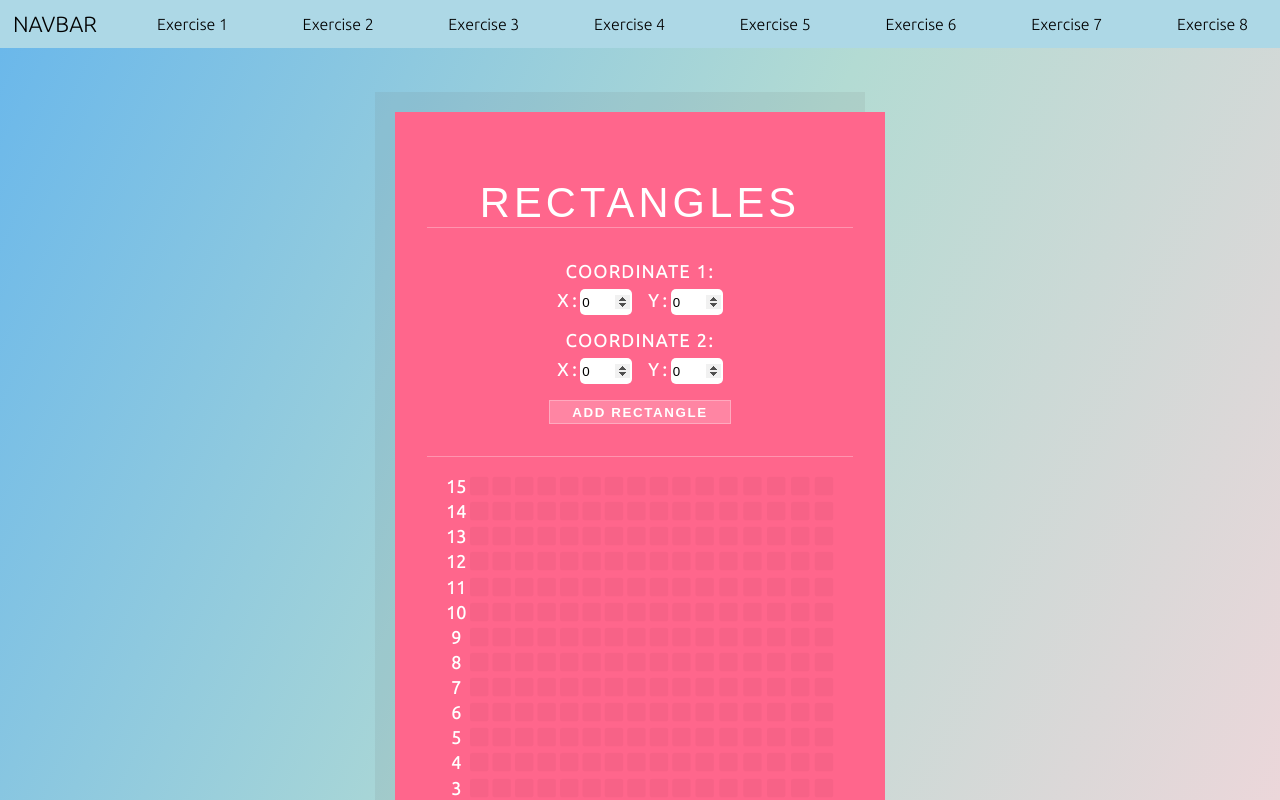
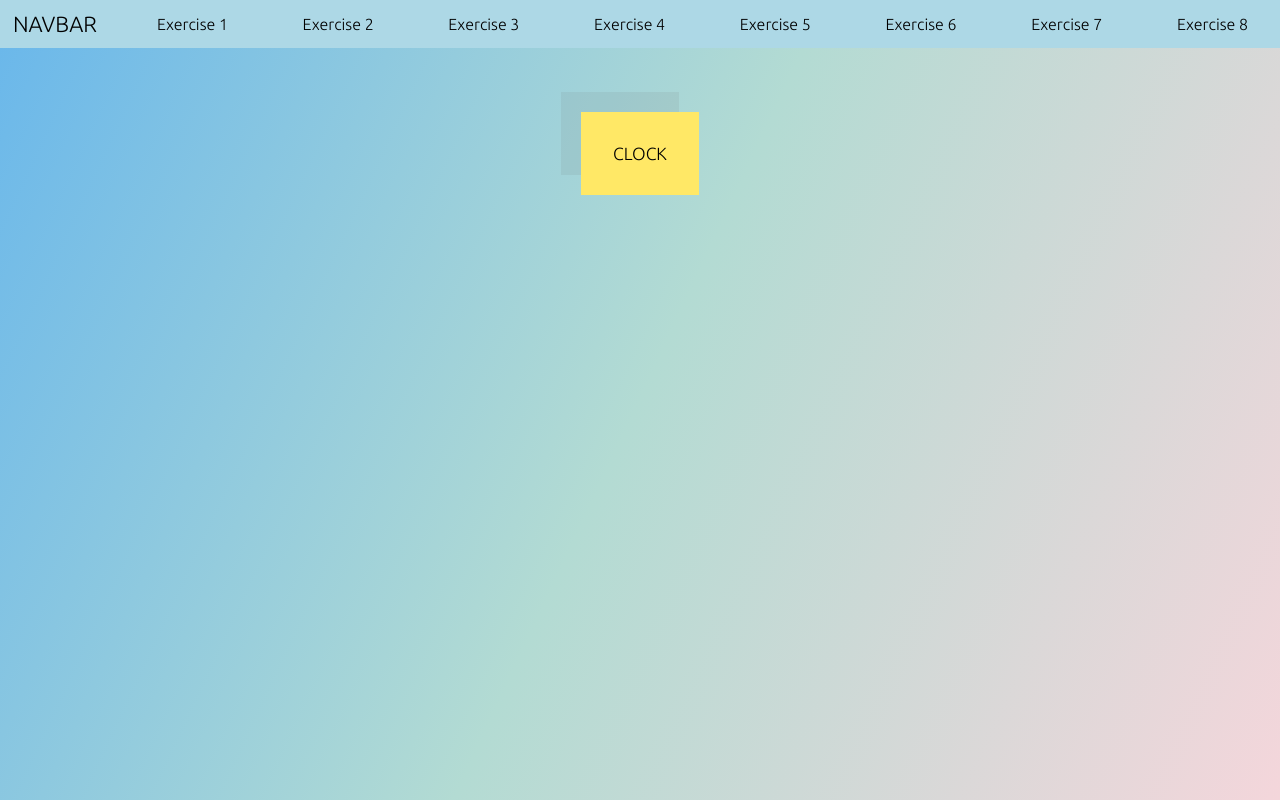
Before and after one commit to DougFelix/ReactKaffa, a React (Create React App) app in the folder kaffamobile/: page / in a window 1280 px wide. Shown: the top 800 px of the page. Built offline with nearby package versions, Linux system fonts and the light colour scheme.

Commit message:
Installed Axios and created WorldClock

```diff
--- /dev/null
+++ b/kaffamobile/src/Components/RestClientWorldClock/WorldClock.css
@@ -0,0 +1,11 @@
+.WorldClock {
+    margin: 4rem auto;
+    padding: 2rem 2rem 2rem;
+    max-width: 600px;
+    background: #ffe866;
+    color: #000;
+    box-shadow: -20px -20px 0px 0px rgba(100, 100, 100, 0.1);
+    overflow: hidden;
+    font-size: 1.1rem;
+    font-family: 'Ubuntu', sans-serif;
+}
--- a/kaffamobile/src/Components/RestClientWorldClock/WorldClock.js
+++ b/kaffamobile/src/Components/RestClientWorldClock/WorldClock.js
@@ -1,13 +1,18 @@
 import React, { Component } from 'react';
+import axios from 'axios';
+
+//CSS
+import './WorldClock.css';
 
 class WorldClock extends Component {
     constructor(props) {
         super(props);
         this.state = {  }
     }
+
     render() {
         return (
-            <div>
+            <div className='WorldClock'>
                 CLOCK
             </div>
         );
--- a/kaffamobile/src/Components/TestHome.js
+++ b/kaffamobile/src/Components/TestHome.js
@@ -3,7 +3,9 @@ import React, { Component } from 'react';
 import Navbar from './Navbar';
 // Import each exercise solution
 //import TodoList from './TodoList/TodoList';
-import TwoRectangles from './TwoRectanglesIntersect/TwoRectangles';
+//import TwoRectangles from './TwoRectanglesIntersect/TwoRectangles';
+import WorldClock from './RestClientWorldClock/WorldClock';
+
 // CSS
 import './TestHome.css';
 
@@ -17,7 +19,7 @@ class TestHome extends Component {
             <div className='TestHome'>
                 <Navbar />
                 <div className='TestHome-Page'>
-                    <TwoRectangles />
+                    <WorldClock />
                 </div>
             </div>
         );
```
Also changed, not shown: 2 other files (tests, documents, lock files or other folders).
